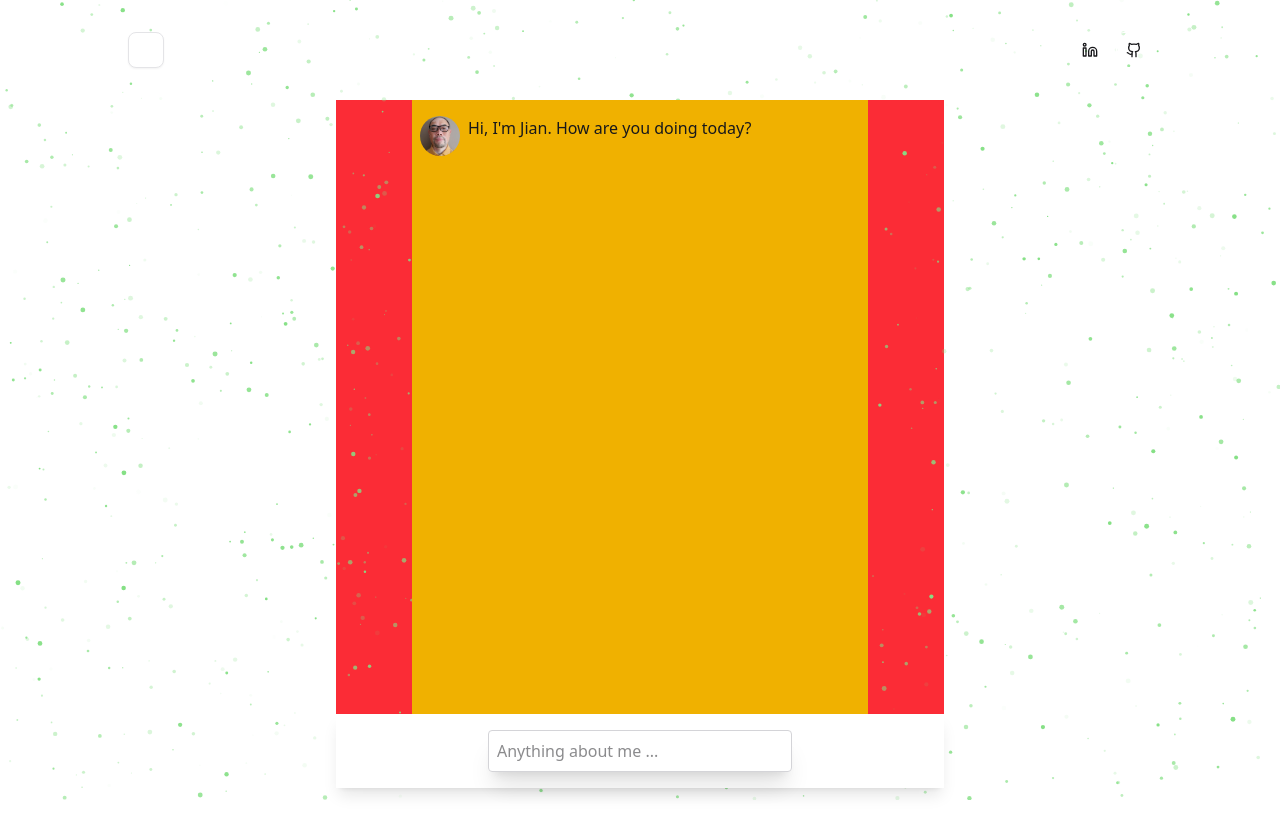
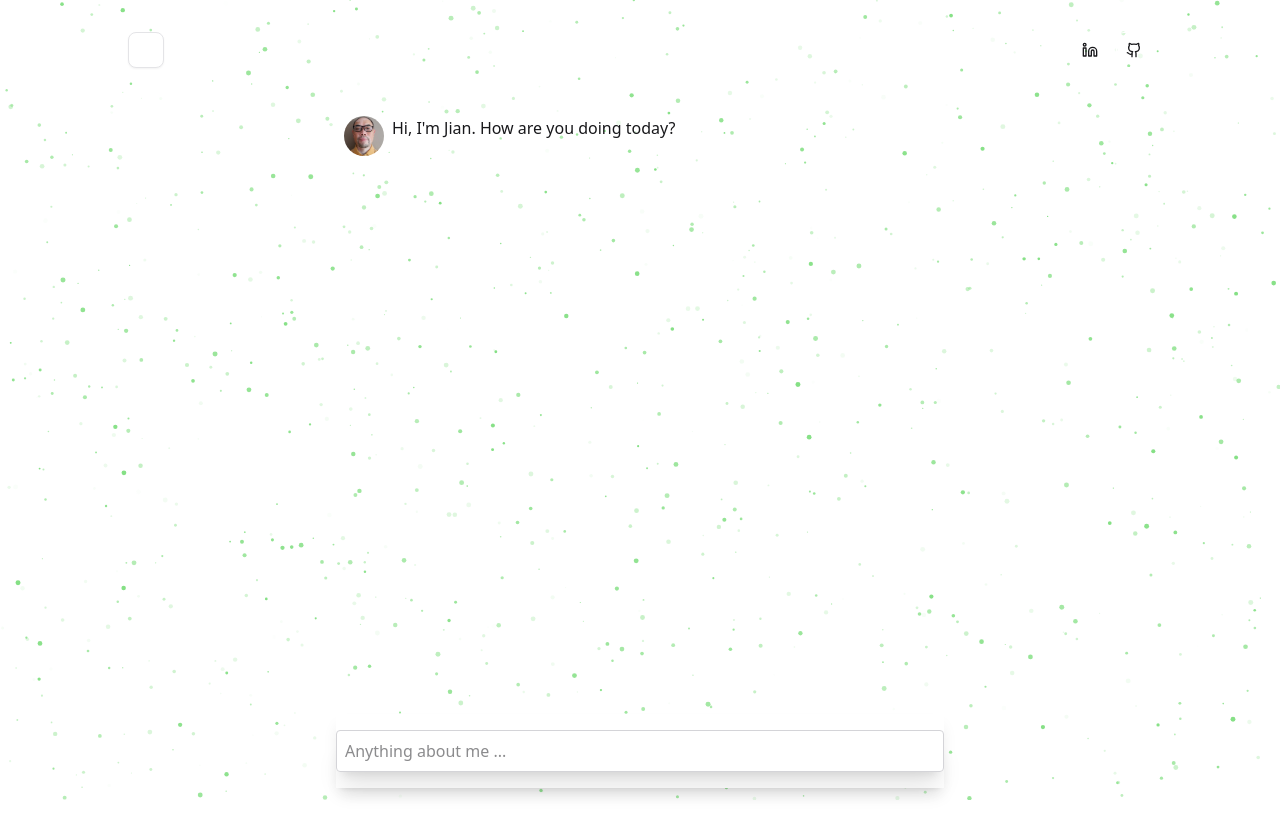
Before and after one commit to alancj731/askme, a Next.js app: page / in a window 1280 px wide. Built offline with nearby package versions, Linux system fonts and the light colour scheme.

Commit message:
adjust layout

```diff
--- a/package.json
+++ b/package.json
@@ -23,6 +23,7 @@
     "react": "^19.0.0",
     "react-dom": "^19.0.0",
     "tailwind-merge": "^3.0.2",
+    "tailwind-scrollbar": "^4.0.1",
     "tw-animate-css": "^1.2.5"
   },
   "devDependencies": {
--- a/src/app/globals.css
+++ b/src/app/globals.css
@@ -107,3 +107,11 @@
     @apply bg-background text-foreground;
   }
 }
+
+.scrollbar-none {
+  -ms-overflow-style: none;  /* IE/Edge */
+  scrollbar-width: none;  /* Firefox */
+}
+.scrollbar-none::-webkit-scrollbar {
+  display: none;  /* Chrome/Safari/Webkit */
+}
--- a/src/components/chatbox.tsx
+++ b/src/components/chatbox.tsx
@@ -61,10 +61,10 @@ export default function ChatBox() {
   }, [messages]);
 
   return (
-    <div className="flex flex-col h-[calc(90vh-2rem)] md:w-1/2 scrollbar-hide bg-red-500">
+    <div className="flex flex-col h-[calc(90vh-2rem)] md:w-1/2 scrollbar-hide">
       <div
         ref={messagesContainerRef}
-        className="z-15 flex-1 overflow-y-auto max-h-[calc(90vh-4rem)] scrollbar-hide md:w-3/4 bg-yellow-500 md:mx-auto scrollbar-none"
+        className="z-15 flex-1 overflow-y-auto max-h-[calc(90vh-4rem)] scrollbar-hide md:w-full mb-4 md:max-w-3xl md:mx-auto scrollbar-none"
       >
         <div className="mx-auto">
           <div className="flex flex-col space-y-2">
@@ -95,10 +95,10 @@ export default function ChatBox() {
         </div>
       </div>
 
-      <div className="sticky bottom-0 z-10 bg-background pt-4 pb-4 shadow-lg">
+      <div className="sticky bottom-0 z-10 bg-background pt-4 pb-4 shadow-lg mx-auto w-full">
         <form onSubmit={myHandleSubmit} className="flex justify-center">
           <input
-            className="z-20 p-2 w-full rounded border border-zinc-300 shadow-xl md:w-1/2 dark:border-zinc-800 dark:bg-zinc-900"
+            className="z-20 p-2 w-full rounded border border-zinc-300 shadow-xl md:max-w-2xl dark:border-zinc-800 dark:bg-zinc-900"
             value={input}
             placeholder="Anything about me ..."
             onChange={myHandleInputChange}
```
Also changed, not shown: 1 other file (tests, documents, lock files or other folders).
